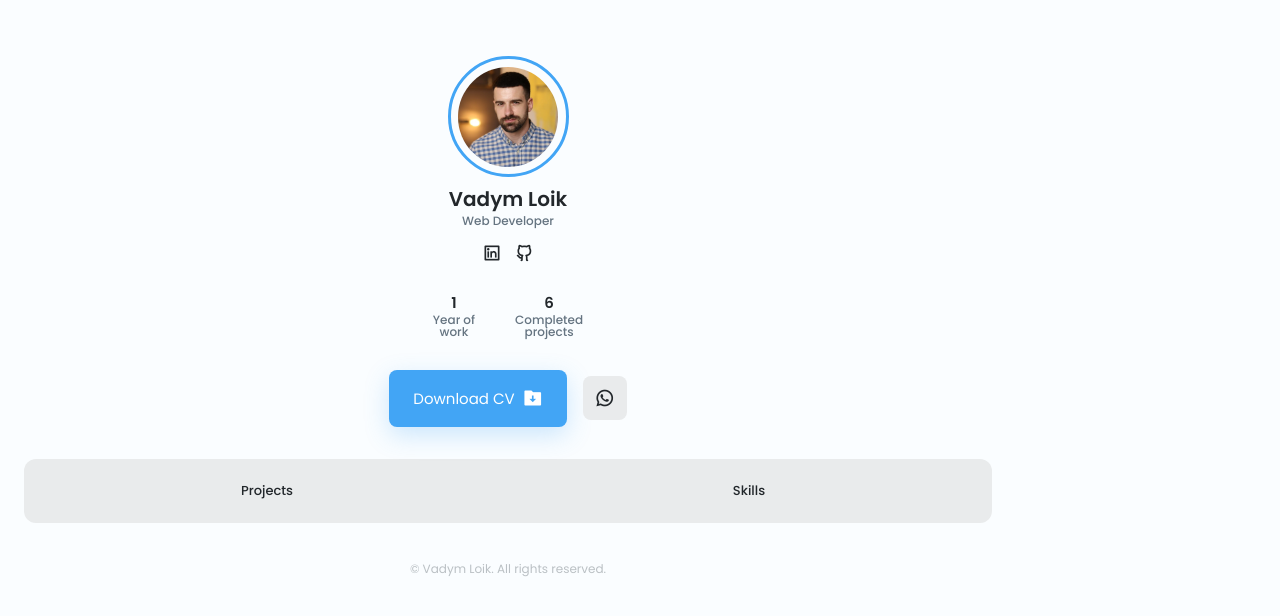
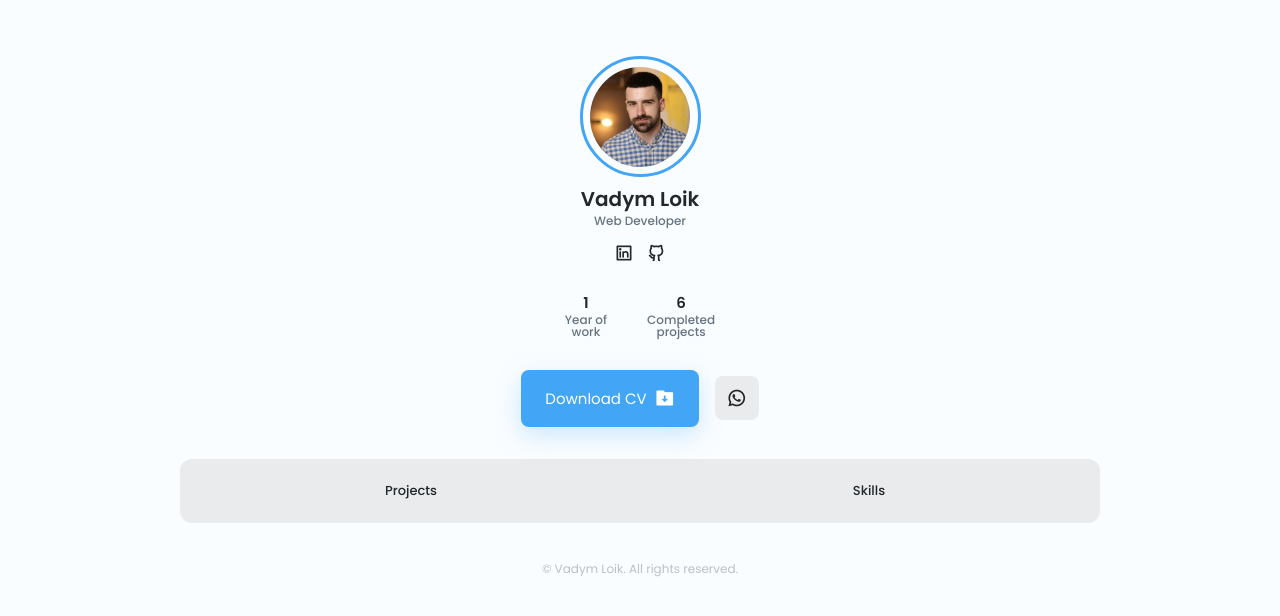
Before and after one commit to vadym-loik/portfolio, a Vue app in the folder vite-project/: page / in a window 1280 px wide. Shown: the top 616 px of the page. Built offline with nearby package versions, Linux system fonts and the light colour scheme.

Commit message:
Update App.vue
add div container

```diff
--- a/vite-project/src/App.vue
+++ b/vite-project/src/App.vue
@@ -5,14 +5,19 @@ import Footer from './components/Footer.vue';
 </script>
 
 <template>
-  <Header />
-  <Main />
-  <Footer />
+  <div class="container">
+    <Header />
+    <Main />
+    <Footer />
+  </div>
 </template>
 
 <style lang="scss" scoped>
 @import './assets/scss/variables.scss';
 
+.container {
+  margin: 0 auto;
+}
 /*=============== SCROLL BAR ===============*/
 ::-webkit-scrollbar {
   width: 0.6rem;
```
